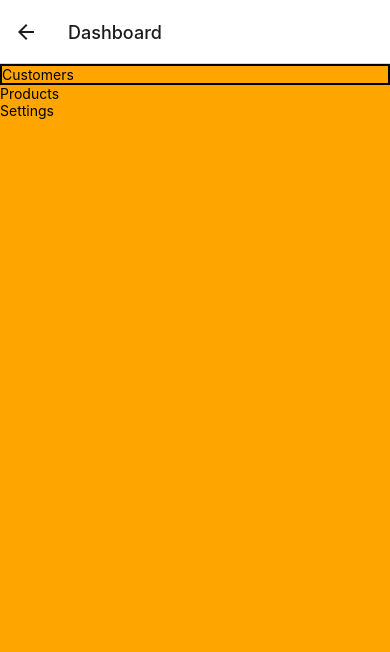
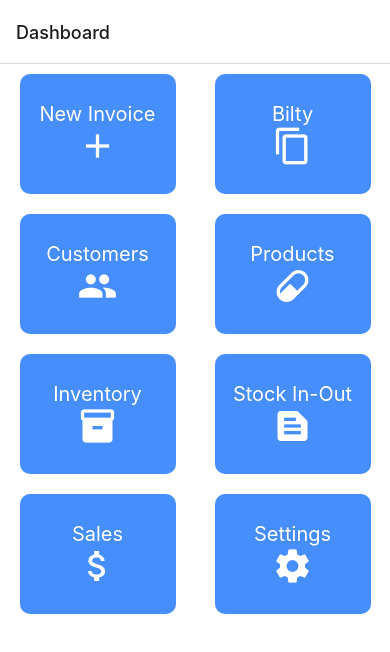
Before and after one commit to mianfarooqazam/Medi_Stock, a React Native app: screen /Dashboard in a window 390 px wide. Shown: the top 652 px of the page. Built offline with nearby package versions, Linux system fonts and the light colour scheme.

Commit message:
Ui fixed

```diff
--- a/package.json
+++ b/package.json
@@ -21,11 +21,13 @@
     "react-native-paper": "^4.12.6",
     "react-native-safe-area-context": "4.6.3",
     "react-native-screens": "~3.22.0",
+    "react-native-vector-icons": "^10.0.3",
     "sweetalert2": "^11.10.2"
   },
   "devDependencies": {
     "@babel/core": "^7.20.0",
     "@types/react": "~18.2.14",
+    "@types/react-native-vector-icons": "^6.4.18",
     "typescript": "^5.1.3"
   },
   "private": true
--- a/src/navigator/MainNavigator.tsx
+++ b/src/navigator/MainNavigator.tsx
@@ -7,17 +7,21 @@ import Dashboard from '../screens/dashboard/Dashboard';
 import AddCustomer from '../screens/dashboard/AddCustomer';
 import DeleteCustomers from '../screens/dashboard/DeleteCustomers';
 import SearchCustomers from '../screens/dashboard/SearchCustomers';
+import Chat from '../screens/dashboard/Chat';
+
 //
 const Stack = createNativeStackNavigator();
 const MainNavigator = () => {
   return (
    <NavigationContainer>
-    <Stack.Navigator initialRouteName='Customers' screenOptions={{headerBackTitleVisible:false}}>
+    <Stack.Navigator initialRouteName='Dashboard' screenOptions={{headerBackTitleVisible:false}}>
         <Stack.Screen name='Dashboard' component={Dashboard}/>
         <Stack.Screen name='Customers' component={Customers} options={{title:'Customers'}}/>
         <Stack.Screen  name='AddCustomer' component={AddCustomer} options={{title:"Add New Customer"}}/>
         <Stack.Screen  name='DeleteCustomers' component={DeleteCustomers} options={{title:"Delete Customer"}}/>
         <Stack.Screen  name='SearchCustomers' component={SearchCustomers} options={{title:"Search Customer"}}/>
+        <Stack.Screen  name='Chat' component={Chat} options={{title:"Start Chatting with your friends"}}/>
+
     </Stack.Navigator>
    </NavigationContainer>
   )
--- /dev/null
+++ b/src/screens/dashboard/Chat.tsx
@@ -0,0 +1,13 @@
+import { View, Text } from 'react-native'
+import React from 'react'
+
+//
+const Chat = () => {
+  return (
+    <View >
+      <Text>Chat</Text>
+    </View>
+  )
+}
+
+export default Chat
--- a/src/screens/dashboard/Customers.tsx
+++ b/src/screens/dashboard/Customers.tsx
@@ -14,6 +14,9 @@ const Customers = ({ navigation }) => {
         </Button>
         <Button mode='contained' onPress={() => navigation.navigate("DeleteCustomers")} icon="delete" style={styles.button}>
           Delete Customers
+        </Button>
+        <Button mode='contained' onPress={() => navigation.navigate("Chat")} icon="chat" style={styles.button}>
+          Chat
         </Button>
       </View>
     </View>
--- a/src/screens/dashboard/Dashboard.tsx
+++ b/src/screens/dashboard/Dashboard.tsx
@@ -1,42 +1,79 @@
-import { View, Text, StyleSheet, TouchableOpacity } from 'react-native'
-import React from 'react'
-import { Appbar } from 'react-native-paper'
-import { User } from 'firebase/auth'
-import { SafeAreaView } from 'react-native-safe-area-context'
-import Customers from './Customers'
-import Navigator from '../../navigator/MainNavigator'
+import React from 'react';
+import { View, Text, StyleSheet, TouchableOpacity, Dimensions, ScrollView } from 'react-native';
+import MaterialIcon from 'react-native-vector-icons/MaterialIcons';
+import MaterialCommunityIcon from 'react-native-vector-icons/MaterialCommunityIcons';
 
-//
-// const Dashboard = ({ currentUser }: { currentUser : User | null}) => {
-  const Dashboard = ({navigation})=> {
+const Dashboard = () => {
+  const { height } = Dimensions.get('screen');
+  const itemHeight = height * 0.2;
   return (
-    <SafeAreaView style={styles.container}>
-      <TouchableOpacity style={styles.button} onPress={()=>navigation.navigate("Customers")}>
-        <Text>Customers</Text>
-      </TouchableOpacity>
-      <View>
-        <Text>Products</Text>
+    <ScrollView style={styles.container}>
+      <View style={styles.row}>
+        <TouchableOpacity style={[styles.item, { height: itemHeight }]}>
+          <Text style={styles.screenText}>New Invoice</Text>
+          <MaterialIcon name="add" size={40} color="#fff" />
+        </TouchableOpacity>
+        <TouchableOpacity style={[styles.item, { height: itemHeight }]}>
+          <Text style={styles.screenText}>Bilty</Text>
+          <MaterialIcon name="content-copy" size={40} color="#fff" />
+        </TouchableOpacity>
       </View>
-      <View>
-        <Text>Settings</Text>
+      <View style={styles.row}>
+        <TouchableOpacity style={[styles.item, { height: itemHeight }]}>
+          <Text style={styles.screenText}>Customers</Text>
+          <MaterialIcon name="people" size={40} color="#fff" />
+        </TouchableOpacity>
+        <TouchableOpacity style={[styles.item, { height: itemHeight }]}>
+          <Text style={styles.screenText}>Products</Text>
+          <MaterialCommunityIcon name="pill" size={40} color="#fff" />
+        </TouchableOpacity>
       </View>
-      <View style={{ marginTop: 10 }}>
-        {/* <Text>{currentUser?.displayName}</Text>
-        <Text>{currentUser?.email}</Text>
-        <Text>{currentUser?.uid}</Text> */}
+      <View style={styles.row}>
+        <TouchableOpacity style={[styles.item, { height: itemHeight }]}>
+          <Text style={styles.screenText}>Inventory</Text>
+          <MaterialIcon name="inventory" size={40} color="#fff" />
+        </TouchableOpacity>
+        <TouchableOpacity style={[styles.item, { height: itemHeight }]}>
+          <Text style={styles.screenText}>Stock In-Out</Text>
+          <MaterialIcon name="text-snippet" size={40} color="#fff" />
+        </TouchableOpacity>
       </View>
-    </SafeAreaView>
-  )
+      <View style={styles.row}>
+        <TouchableOpacity style={[styles.item, { height: itemHeight }]}>
+          <Text style={styles.screenText}>Sales</Text>
+          <MaterialIcon name="attach-money" size={40} color="#fff" />
+        </TouchableOpacity>
+        <TouchableOpacity style={[styles.item, { height: itemHeight }]}>
+          <Text style={styles.screenText}>Settings</Text>
+          <MaterialIcon name="settings" size={40} color="#fff" />
+        </TouchableOpacity>
+      </View>
+    </ScrollView>
+  );
 }
 
 const styles = StyleSheet.create({
   container: {
     flex: 1,
-    backgroundColor: 'orange',
+    backgroundColor:"#fff"
   },
-  button: {
-    borderWidth: 2
+  row: {
+    flexDirection: 'row',
+    justifyContent: 'space-around',
+  },
+  item: {
+    flex: 0.4,
+    // borderWidth: 0.1,
+    borderRadius: 10,
+    alignItems: 'center',
+    justifyContent: 'center',
+    marginVertical:10,
+    backgroundColor:'#468EFB'
+  },
+  screenText: {
+    color:"#fff",
+    fontSize:20
   }
+});
 
-});
-export default Dashboard
+export default Dashboard;
--- a/src/screens/dashboard/DeleteCustomers.tsx
+++ b/src/screens/dashboard/DeleteCustomers.tsx
@@ -1,7 +1,11 @@
 import { View, Text,StyleSheet } from 'react-native'
-import React from 'react'
+import React, { useEffect } from 'react'
 
+//
 const DeleteCustomers = () => {
+  useEffect(() => {
+
+  }, [])
   return (
     <View style={styles.container}>
       <Text>Delete Customers</Text>
```
Also changed, not shown: 1 other file (tests, documents, lock files or other folders).
